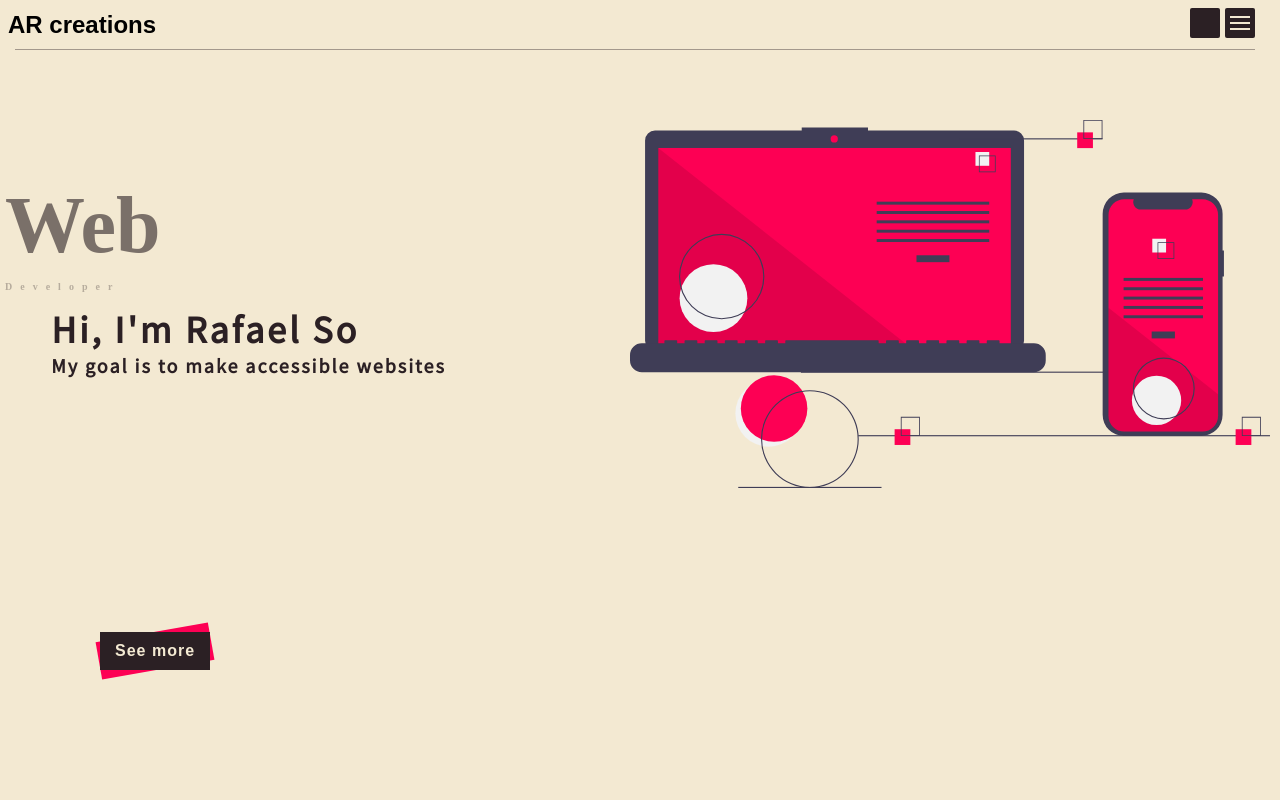
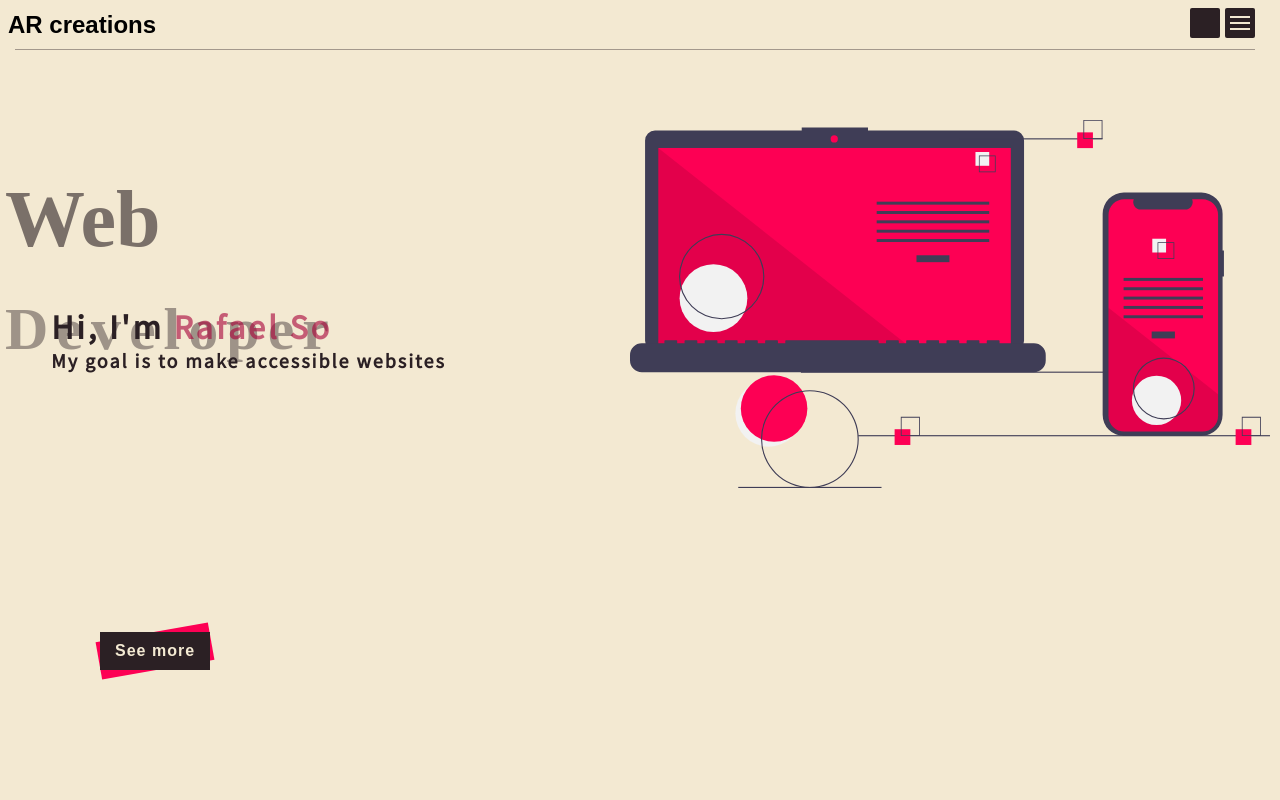
Before and after one commit to rafaelsobook/repo-sitory, a plain HTML site: page index.html in a window 1280 px wide. Shown: the top 800 px of the page. Drawn offline with Linux system fonts and the light colour scheme.

Commit message:
try again

```diff
--- a/index.html
+++ b/index.html
@@ -53,7 +53,7 @@
     <span class="dev">Developer</span>
 </div>
 <div class="nameAlign">
-<h2 class="myname">Hi, I'm Rafael So</h2>
+<h2 class="myname">Hi, I'm <span class="rafaso">Rafael So</span></h2>
 <p class="firstPara">My goal is to make accessible websites</p>
 </div>
 <a href="#aboutsec" class="introbtn">See more</a>
--- a/style.css
+++ b/style.css
@@ -307,8 +307,13 @@ color: var(--winter-second);
 }
 .myname{
     color: var(--verydark-color);
-    font-size: 38px;
+    font-size: 34px;
     letter-spacing: 3px;
+}
+.rafaso{
+    font-weight: 800;
+    color: var(--dark-color);
+    opacity: .6;
 }
 .firstPara{
     color: var(--verydark-color);
@@ -317,26 +322,26 @@ color: var(--winter-second);
     font-size: 20px;
 }
 .webdevAlign{
-
     width: 100%;
     display: flex;
     flex-direction: column;
     position: relative;
-    top: 130px;
+    top: 124px;
     height: auto;
     color: var(--verydark-color);
     opacity: .6;
     padding: 0 2px 0 5px;
+
 }
 .web{
     font-size: 80px;
-    margin-bottom: 10px;
+   margin-bottom: 30px;
 }
 .dev{
-    font-size: 10px;
-    font-weight: 600;
+    font-size: 60px;
+    font-weight: 800;
     letter-spacing: 8px;
-    opacity: .5;
+    opacity: .7;
 }
 
 .introimg{
```
